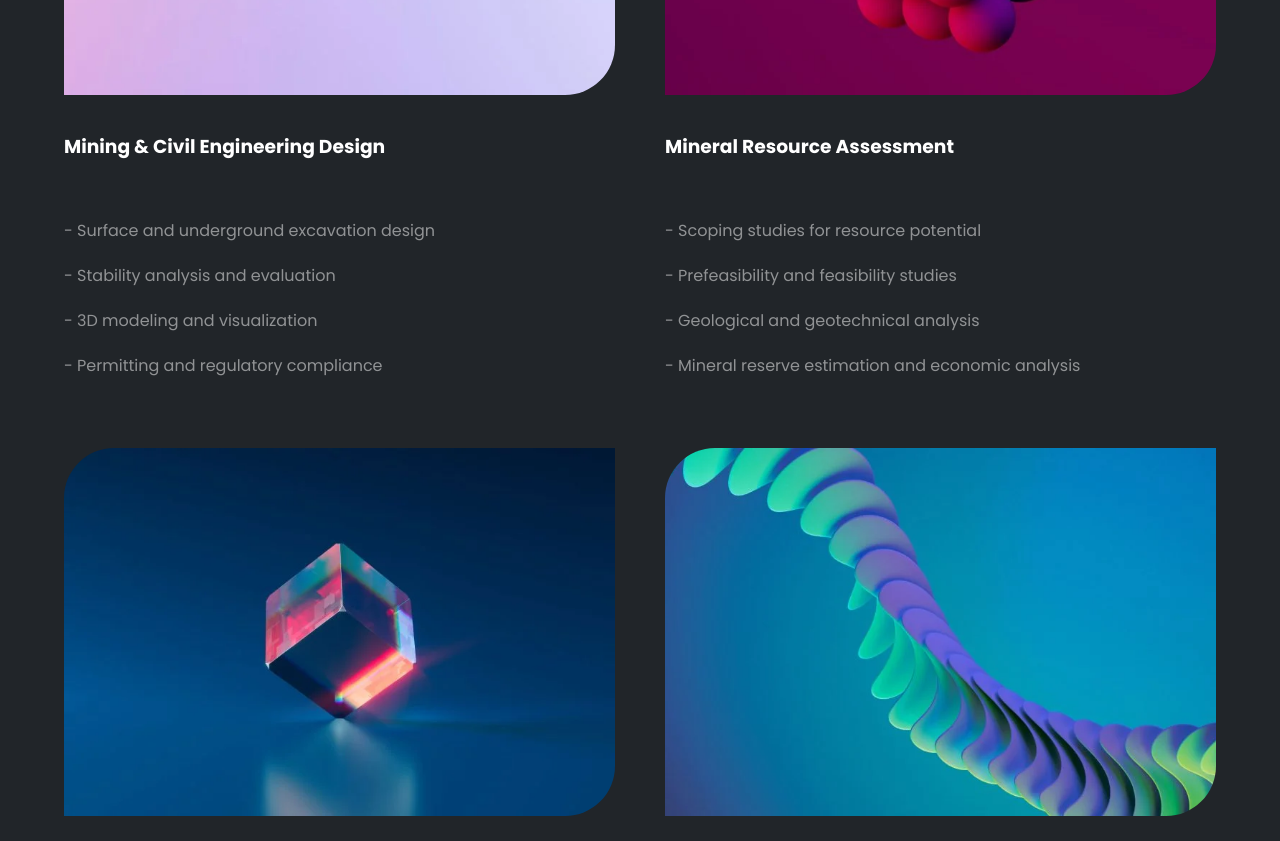
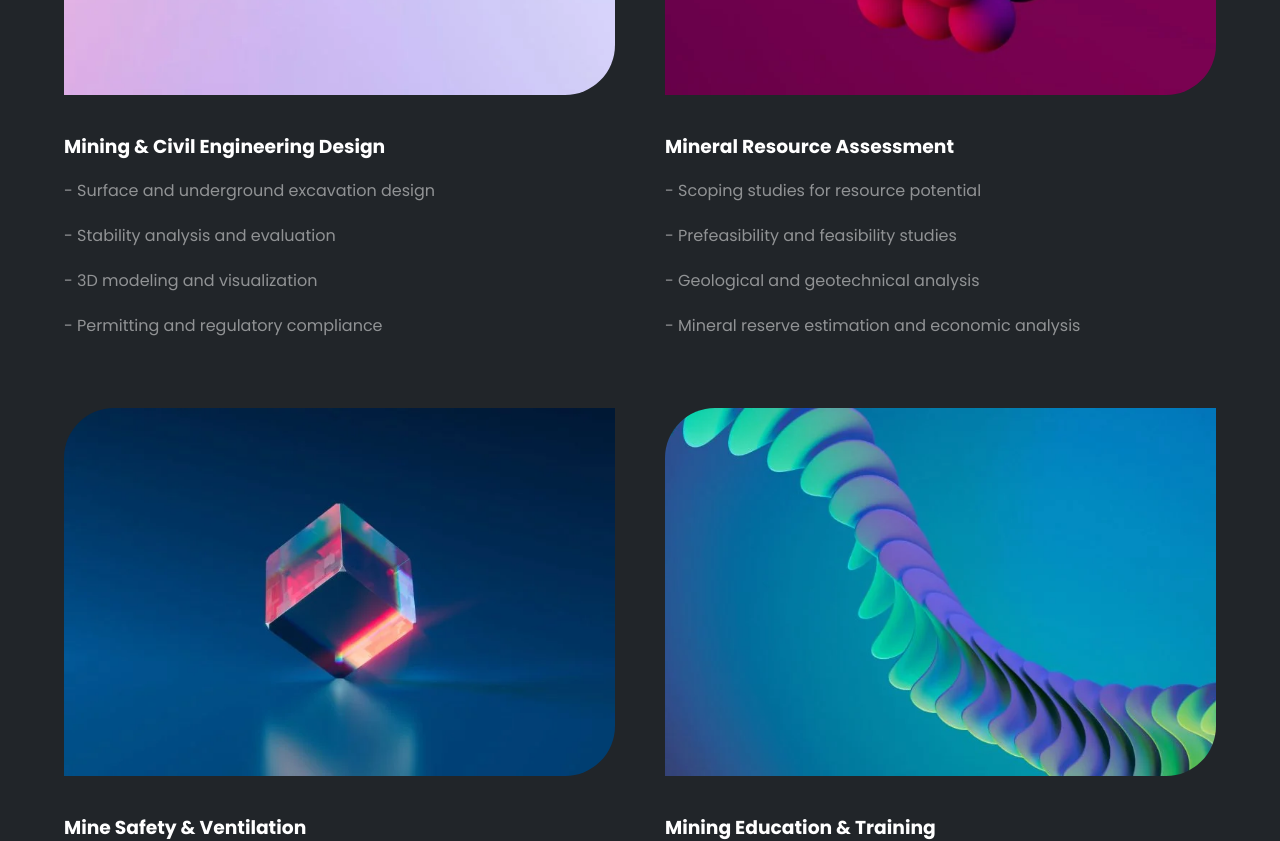
Before and after one commit to Animesh239/mgstucson, a Next.js app: page /services in a window 1280 px wide. Shown: the part 700-1541 px from the top of the page. Built offline with nearby package versions, Linux system fonts and the light colour scheme.

Commit message:
Update social media links in teamdata.js

```diff
--- a/assets/data/dummydata.js
+++ b/assets/data/dummydata.js
@@ -343,47 +343,55 @@ export const teamdata = [
     title: "Alexander Black",
     cover: "../images/t1.jpg",
     post: "FOUNDER, CEO",
+    social: 'https://www.linkedin.com/in/animesh239/'
   },
   {
     id: 2,
     title: "Anna Kovalenko",
     cover: "../images/t2.jpg",
     post: "FINANCE DIRECTOR",
+    social: 'https://www.linkedin.com/in/animesh239/'
   },
   {
     id: 3,
     title: "Tiffany White",
     cover: "../images/t3.jpg",
     post: "CREATIVE DIRECTOR",
+    social: 'https://www.linkedin.com/in/animesh239/'
   },
   {
     id: 4,
     title: "Richard Greenwood",
     cover: "../images/t4.jpg",
     post: "PROGRAMMER",
+    social: 'https://www.linkedin.com/in/animesh239/'
   },
   {
     id: 5,
     title: "Jessica Brown",
     cover: "../images/t5.jpg",
     post: "MARKETING DIRECTOR",
+    social: 'https://www.linkedin.com/in/animesh239/'
   },
   {
     id: 6,
     title: "Gregory Windstorm",
     cover: "../images/t6.jpg",
     post: "ACCOUNTING MANAGER",
+    social: 'https://www.linkedin.com/in/animesh239/'
   },
   {
     id: 7,
     title: "Anna Red",
     cover: "../images/t7.jpg",
     post: "PROJECT MANAGER",
+    social: 'https://www.linkedin.com/in/animesh239/'
   },
   {
     id: 8,
     title: "Join our team!",
     cover: "../images/t8.jpg",
-    post: "",
+    post: "Director of HR",
+    social: 'https://www.linkedin.com/in/animesh239/'
   },
 ];
--- a/components/Expertise.js
+++ b/components/Expertise.js
@@ -14,7 +14,7 @@ const Expertise = () => {
           </div>
           <div className='hero-content grid-3'>
             {expertise.map((item) => (
-              <Card data={item} path={"services"} key={item.id} caption='learn more' />
+              <Card data={item} path={"services"} key={item.id} caption='learn more' social={false} />
             ))}
           </div>
         </div>
--- a/components/common/Card.js
+++ b/components/common/Card.js
@@ -1,8 +1,9 @@
 import Link from "next/link"
 import { TitleSm } from "./Title"
 import { HiOutlineArrowRight } from "react-icons/hi"
+import { BsLinkedin } from "react-icons/bs"
 
-export const Card = ({ data, caption, show, path }) => {
+export const Card = ({ data, caption, show, path, social }) => {
   return (
     <>
       <div className='card'>
@@ -13,14 +14,22 @@ export const Card = ({ data, caption, show, path }) => {
           <Link href={`${path}/${data.id}`} className='title-link'>
             <TitleSm title={data.title} />
           </Link>
-          {caption && (
+          {(caption && !social)  && (
             <Link href={`${path}/${data.id}`}>
               {caption} <HiOutlineArrowRight className='link-icon' />
             </Link>
           )}
+          {(caption && social) &&  (
+            <Link href={`${path}/${data.id}`}>
+              {caption} <BsLinkedin className='link-icon' />
+            </Link>
+          )}
+
+         { data.date && (
           <div className='flex'>
             <span> {data.mine} </span>  {data.date && <span>  &nbsp; | &nbsp;  {data.date}</span>}
           </div>
+          )}
 
           {show && (
             <ul>
--- a/sections/Team.js
+++ b/sections/Team.js
@@ -16,7 +16,7 @@ const Team = () => {
           </div>
           <div className='grid-4 py'>
             {teamdata.map((item) => (
-              <Card data={item} key={item.id} caption={item.post} />
+              <Card data={item} path={item.social}key={item.id} caption={item.post} social={true}/>
             ))}
           </div>
         </div>
--- a/styles/_common.scss
+++ b/styles/_common.scss
@@ -124,7 +124,7 @@
     font-size: $sm;
   }
   ul {
-    margin-top: $xl-6;
+    margin-top: $xl;
   }
   ul li {
     margin-bottom: $xl-2;
--- a/styles/global.scss
+++ b/styles/global.scss
@@ -104,13 +104,13 @@
         margin-left: $xl-3;
         h3 {
           font-size: $xl-2;
-          margin-bottom: $s;
         }
         span {
           color: rgba($white, 0.5);
           text-transform: uppercase;
           font-size: $sm;
           letter-spacing: 3px;
+          margin-top: 0.5rem;
         }
       }
     }
@@ -129,7 +129,7 @@
     border: 2px solid #888;
     box-shadow: 2px 2px 10px 10px #5b5a5a;
     border-radius: 10px;
-    padding: 2rem 1rem ;
+    padding: 2rem 1rem;
     // width: 100%;
     p {
       // margin-bottom: $xl-3;
```
Also changed, not shown: components/Testimonial.js (line endings or trailing spaces).
